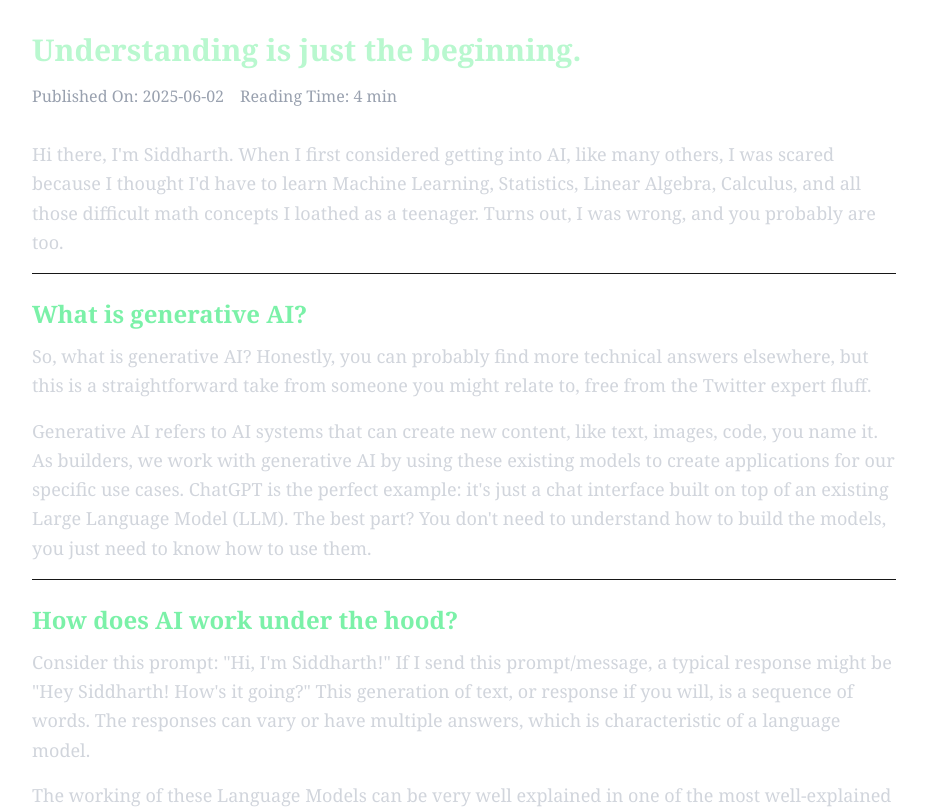
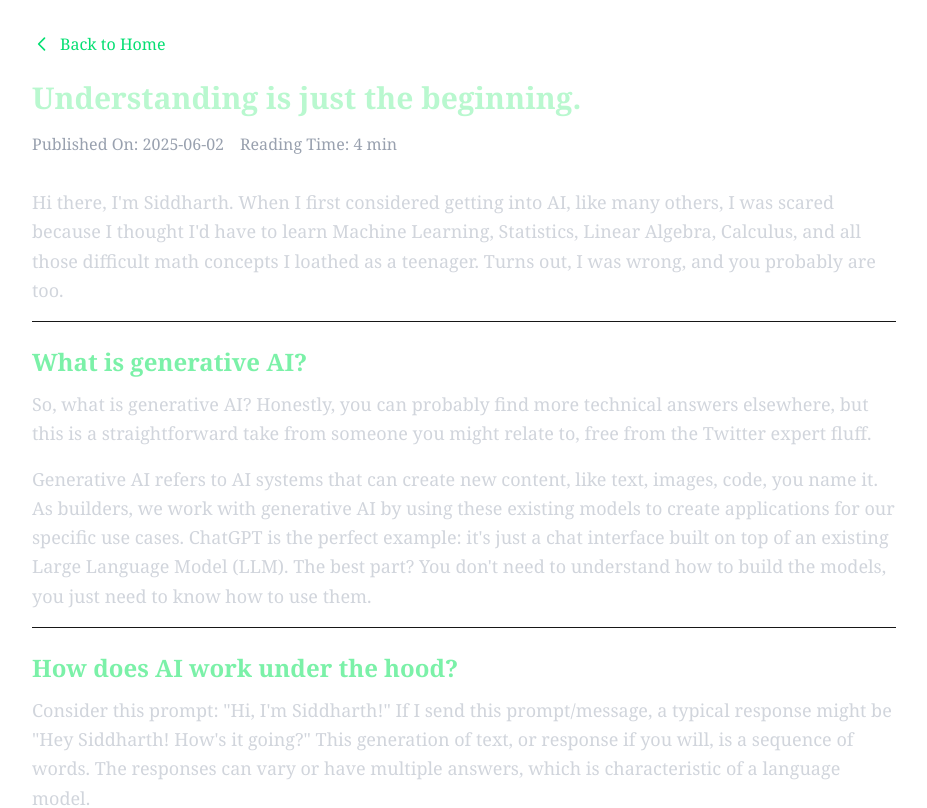
Before and after one commit to woustachemax/blog, a Next.js app: page /blog-1 in a window 1280 px wide. Shown: the top 808 px of the page, without its empty margins (176-1103 px from the left). Built offline with nearby package versions, Linux system fonts and the light colour scheme.

Commit message:
feat:basic-uz

```diff
--- a/app/[slug]/page.tsx
+++ b/app/[slug]/page.tsx
@@ -2,6 +2,7 @@
 import path from 'path';
 import matter from 'gray-matter';
 import { notFound } from 'next/navigation';
+import Link from 'next/link';
 import ReactMarkdown from 'react-markdown';
 
 export default async function BlogPost({ params }: { params: Promise<{ slug: string }> }) {
@@ -17,6 +18,26 @@
 
     return (
         <div className="max-w-4xl mx-auto px-4 py-8 font-serif">
+            <Link
+                href="/"
+                className="inline-flex items-center gap-2 text-green-400 hover:text-green-200 mb-6 transition-colors"
+            >
+                <svg
+                    className="w-5 h-5"
+                    fill="none"
+                    stroke="currentColor"
+                    viewBox="0 0 24 24"
+                >
+                    <path
+                        strokeLinecap="round"
+                        strokeLinejoin="round"
+                        strokeWidth={2}
+                        d="M15 19l-7-7 7-7"
+                    />
+                </svg>
+                Back to Home
+            </Link>
+
             <h1 className="text-4xl font-bold mb-4 sm:text-3xl text-green-200">{data.title}</h1>
             <div className='flex gap-4 text-gray-400 mb-8'>
                <div>Published On: {data.date}</div>
```
